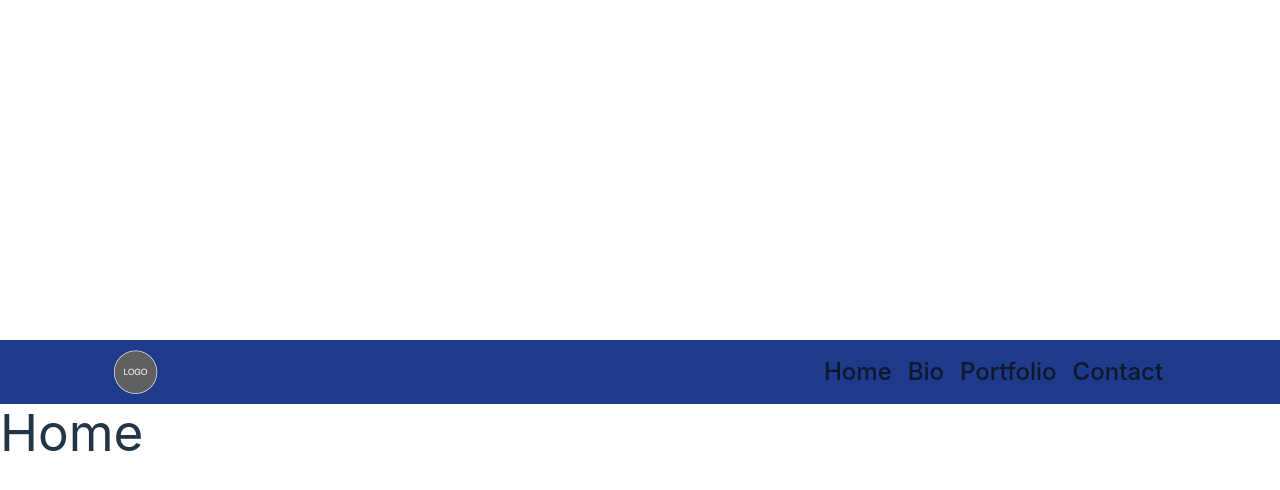
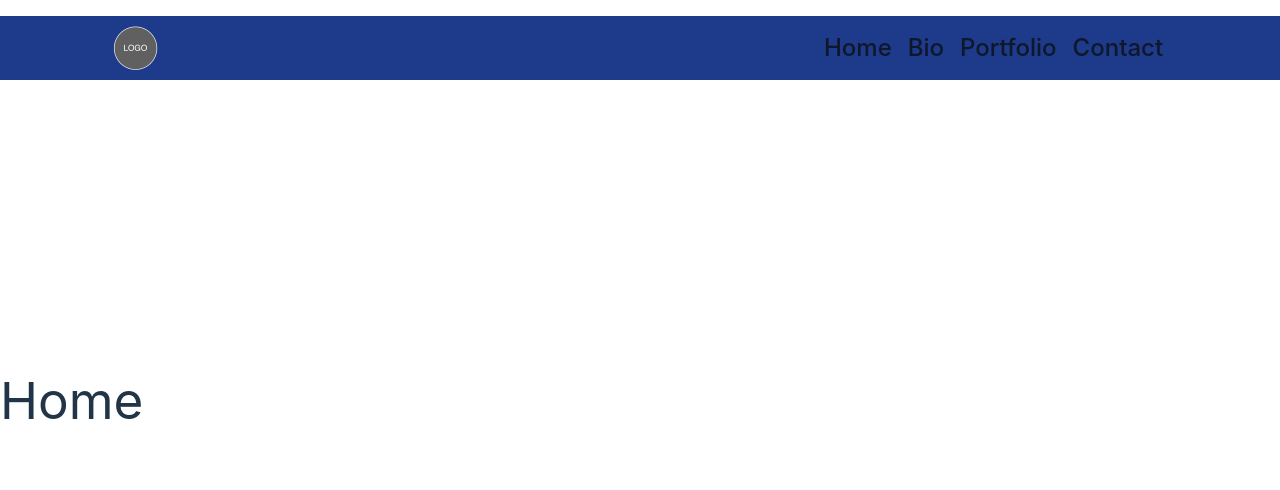
Before and after one commit to Legendre1/biocron, a React (Vite) app: page / in a window 1280 px wide. Shown: the top 490 px of the page. Built offline with nearby package versions, Linux system fonts and the light colour scheme.

Commit message:
Alignment of header. Feeling pretty good, thinkI can move on

```diff
--- a/src/components/biocron/header.tsx
+++ b/src/components/biocron/header.tsx
@@ -6,8 +6,8 @@ const Header: React.FC  = () => {
 
 
   return (
-    <div className="w-screen flex flex-row items-center bg-blue-900">
-     <div className='basis-24'></div>
+    <div className="w-screen flex flex-row items-center bg-blue-900 absolute top-0 mt-4">
+      <div className='basis-24'></div>
       <img className='mx-2 size-16 ' src={logo}></img>
       <div className='basis-1/2'></div>
       <Link className='mx-2 text-slate-900 dark:text-white text-2xl shrink' to="/">Home</Link>
```
Also changed, not shown: 1 other file (tests, documents, lock files or other folders).
